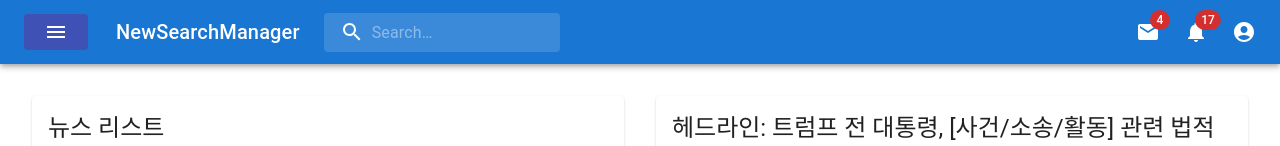
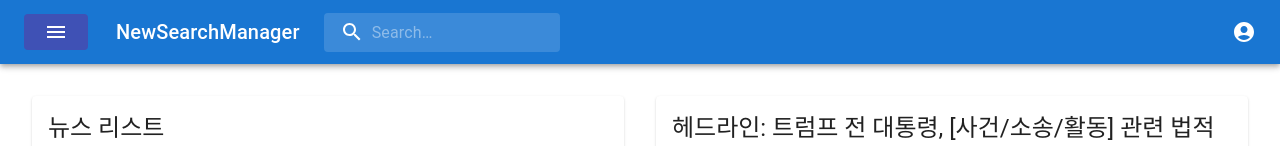
Before and after one commit to 2024-summer-LLM-Bootcamp/NewSearchPedia_FE, a React (Vite) app: page /article in a window 1280 px wide. Shown: the top 146 px of the page. Built offline with nearby package versions, Linux system fonts and the light colour scheme.

Commit message:
AppBar에서 불필요한 아이콘 삭제

```diff
--- a/src/pages/article/PrimarySearchAppBar.jsx
+++ b/src/pages/article/PrimarySearchAppBar.jsx
@@ -107,19 +107,9 @@ export default function PrimarySearchAppBar() {
       onClose={handleMobileMenuClose}
     >
       <MenuItem>
-        <IconButton size="large" aria-label="show 4 new mails" color="inherit">
-          <Badge badgeContent={4} color="error">
-            <MailIcon />
-          </Badge>
-        </IconButton>
         <p>Messages</p>
       </MenuItem>
       <MenuItem>
-        <IconButton size="large" aria-label="show 17 new notifications" color="inherit">
-          <Badge badgeContent={17} color="error">
-            <NotificationsIcon />
-          </Badge>
-        </IconButton>
         <p>Notifications</p>
       </MenuItem>
       <MenuItem onClick={handleProfileMenuOpen}>
@@ -150,16 +140,6 @@ export default function PrimarySearchAppBar() {
           </Search>
           <Box sx={{ flexGrow: 1 }} />
           <Box sx={{ display: { xs: 'none', md: 'flex' } }}>
-            <IconButton size="large" aria-label="show 4 new mails" color="inherit">
-              <Badge badgeContent={4} color="error">
-                <MailIcon />
-              </Badge>
-            </IconButton>
-            <IconButton size="large" aria-label="show 17 new notifications" color="inherit">
-              <Badge badgeContent={17} color="error">
-                <NotificationsIcon />
-              </Badge>
-            </IconButton>
             <IconButton size="large" edge="end" aria-label="account of current user" aria-controls={menuId} aria-haspopup="true" onClick={handleProfileMenuOpen} color="inherit">
               <AccountCircle />
             </IconButton>
```
Also changed, not shown: src/pages/article/drawer.jsx (+2 -7 lines).
